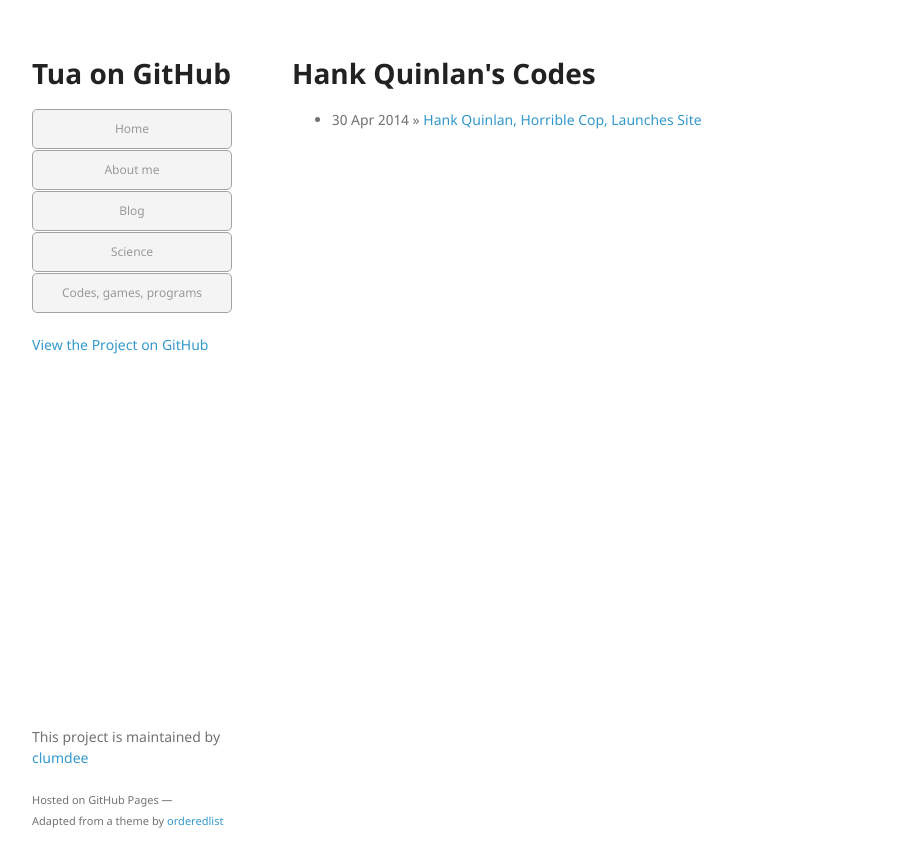
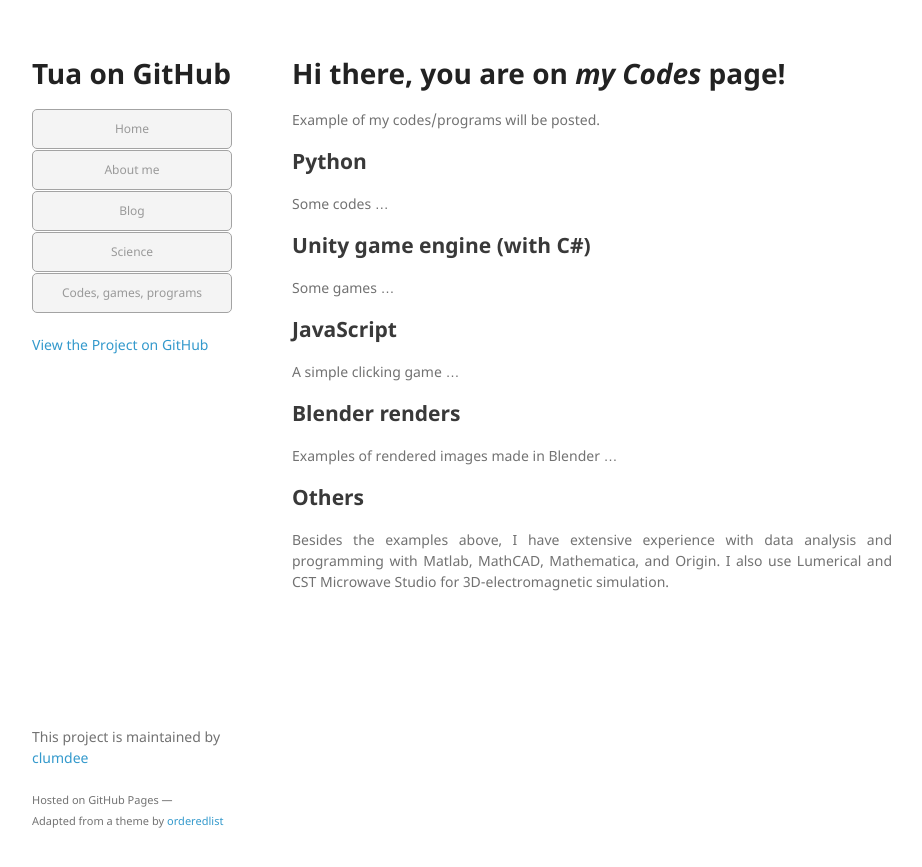
Before and after one commit to clumdee/clumdee.github.io_hyde, a Jekyll site: the page built from codes/index.md, in a window 1280 px wide. Shown: the top 867 px of the page, without its empty margins (178-1100 px from the left). Built offline with Jekyll 4.4.1, drawn with Linux system fonts in a browser that asks for light colours; the repository's description, which GitHub fills in, is left out.

Commit message:
Update content

```diff
--- a/codes/index.html
+++ /dev/null
@@ -1,13 +0,0 @@
----
-layout: default
-title: Hank Quinlan's Codes
----
-	<h1>{{ page.title }}</h1>
-	<ul class="posts">
-
-	  {% for post in site.categories.codes %}
-	    <li><span>{{ post.date | date_to_string }}</span> » <a href="{{ post.url }}" title="{{ post.title }}">{{ post.title }}</a></li>
-	  {% endfor %}
-
-
-	</ul>
--- /dev/null
+++ b/codes/index.md
@@ -0,0 +1,22 @@
+---
+layout: default
+title: My codes
+---
+
+# Hi there, you are on _my Codes_ page!
+Example of my codes/programs will be posted.
+
+## Python
+Some codes ...
+
+## Unity game engine (with C#)
+Some games ...
+
+## JavaScript
+A simple clicking game ...
+
+## Blender renders
+Examples of rendered images made in Blender ...
+
+## Others
+Besides the examples above, I have extensive experience with data analysis and programming with Matlab, MathCAD, Mathematica, and Origin. I also use Lumerical and CST Microwave Studio for 3D-electromagnetic simulation.
```
Also changed, not shown: about/index.md (+15 -1 lines), science/index.md (+1 -21 lines), about/HalfMara.jpg (added), mdTutorial.md (line endings or trailing spaces).
